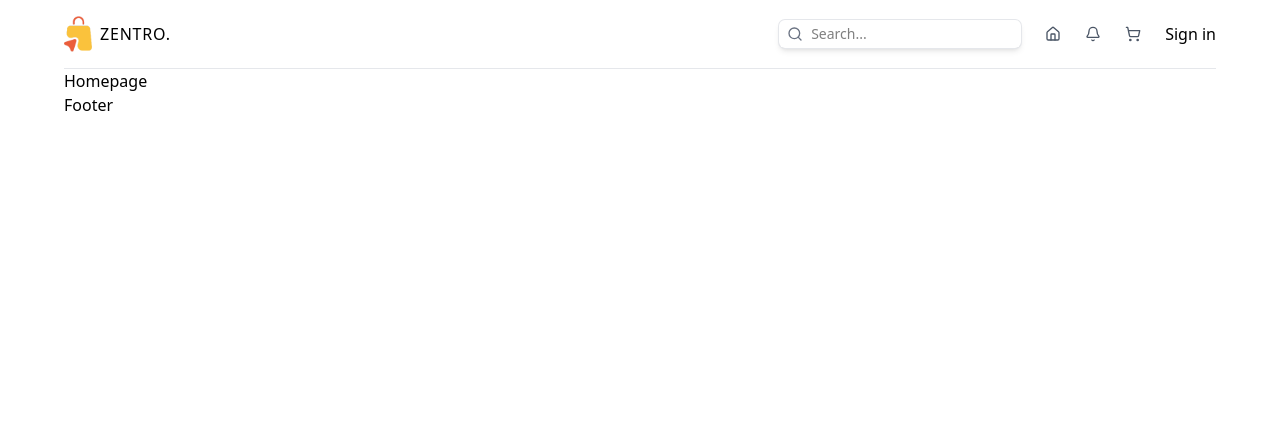
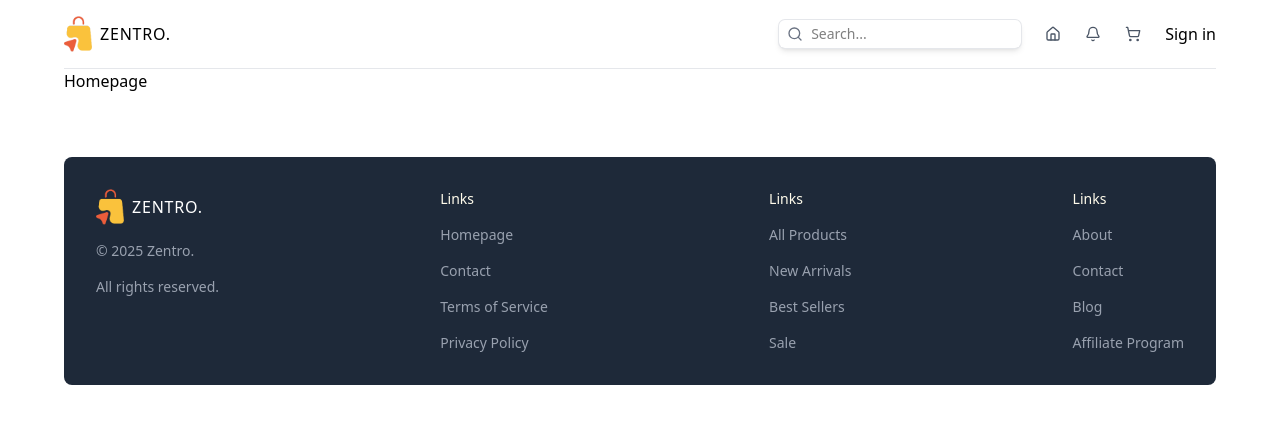
Before and after one commit to hafsa-aarifeen/e-commerce-ui, a Next.js app in the folder client/: page / in a window 1280 px wide. Shown: the top 424 px of the page. Built offline with nearby package versions, Linux system fonts and the light colour scheme.

Commit message:
Implement Footer component with links and branding

```diff
--- a/client/src/components/Footer.tsx
+++ b/client/src/components/Footer.tsx
@@ -1,7 +1,42 @@
-import React from "react";
+import Image from "next/image";
+import Link from "next/link";
 
 const Footer = () => {
-  return <div>Footer</div>;
+  return (
+    <div className="mt-16 flex flex-col items-center gap-8 md:flex-row md:items-start md:justify-between md:gap-0 bg-gray-800 p-8 rounded-lg">
+      <div className="flex flex-col gap-4 items-center md:items-start">
+        <Link href="/" className="flex items-center">
+          <Image src="/logo.png" alt="Zentro" width={36} height={36} />
+          <p className="hidden md:block text-md font-medium tracking-wider text-white">
+            ZENTRO.
+          </p>
+        </Link>
+        <p className="text-sm text-gray-400">© 2025 Zentro.</p>
+        <p className="text-sm text-gray-400">All rights reserved.</p>
+      </div>
+      <div className="flex flex-col gap-4 text-sm text-gray-400 items-center md:items-start">
+        <p className="text-sm text-amber-50">Links</p>
+        <Link href="/">Homepage</Link>
+        <Link href="/">Contact</Link>
+        <Link href="/">Terms of Service</Link>
+        <Link href="/">Privacy Policy</Link>
+      </div>
+      <div className="flex flex-col gap-4 text-sm text-gray-400 items-center md:items-start">
+        <p className="text-sm text-amber-50">Links</p>
+        <Link href="/">All Products</Link>
+        <Link href="/">New Arrivals</Link>
+        <Link href="/">Best Sellers</Link>
+        <Link href="/">Sale</Link>
+      </div>
+      <div className="flex flex-col gap-4 text-sm text-gray-400 items-center md:items-start">
+        <p className="text-sm text-amber-50">Links</p>
+        <Link href="/">About</Link>
+        <Link href="/">Contact</Link>
+        <Link href="/">Blog</Link>
+        <Link href="/">Affiliate Program</Link>
+      </div>
+    </div>
+  );
 };
 
 export default Footer;
```
